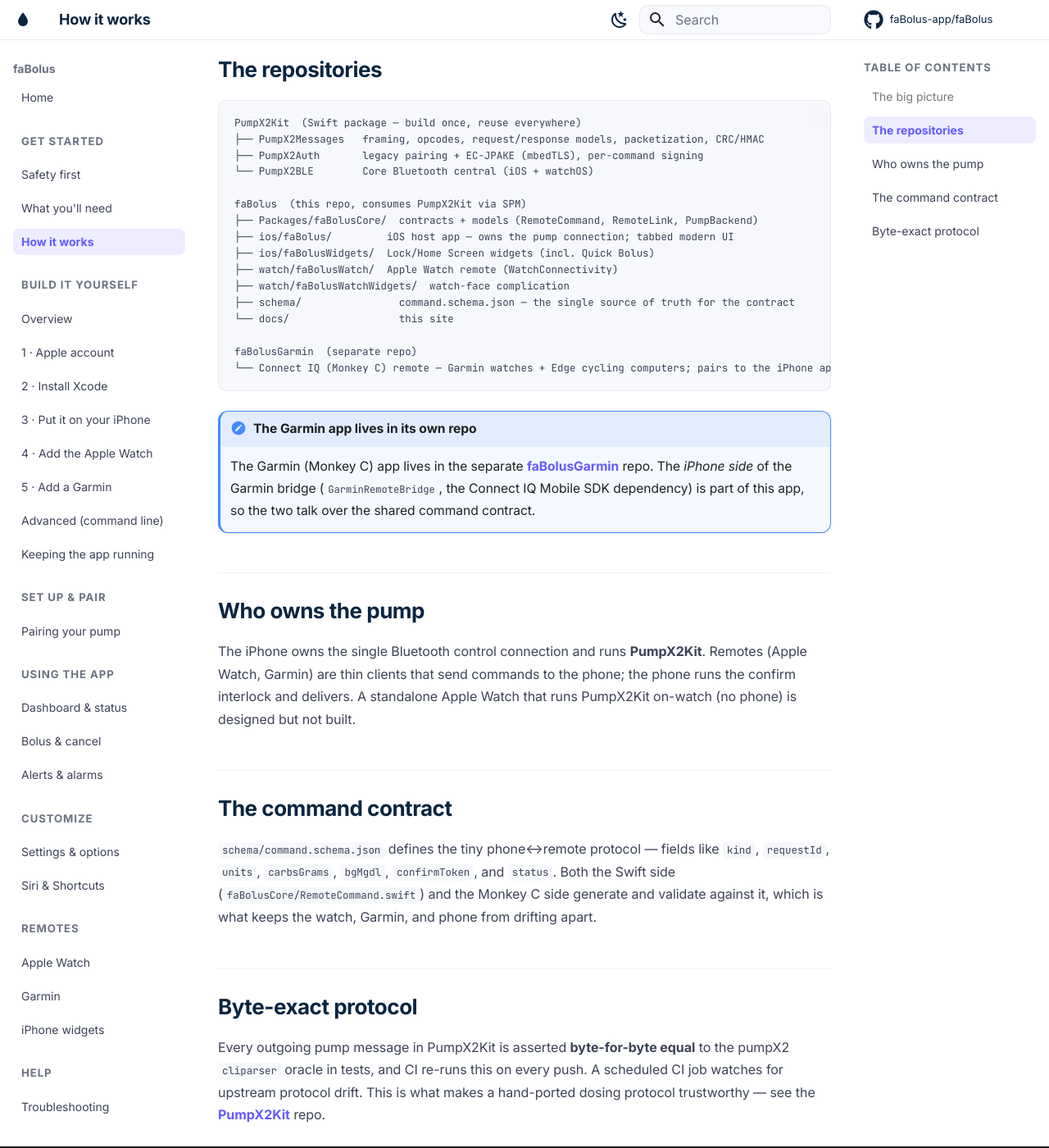
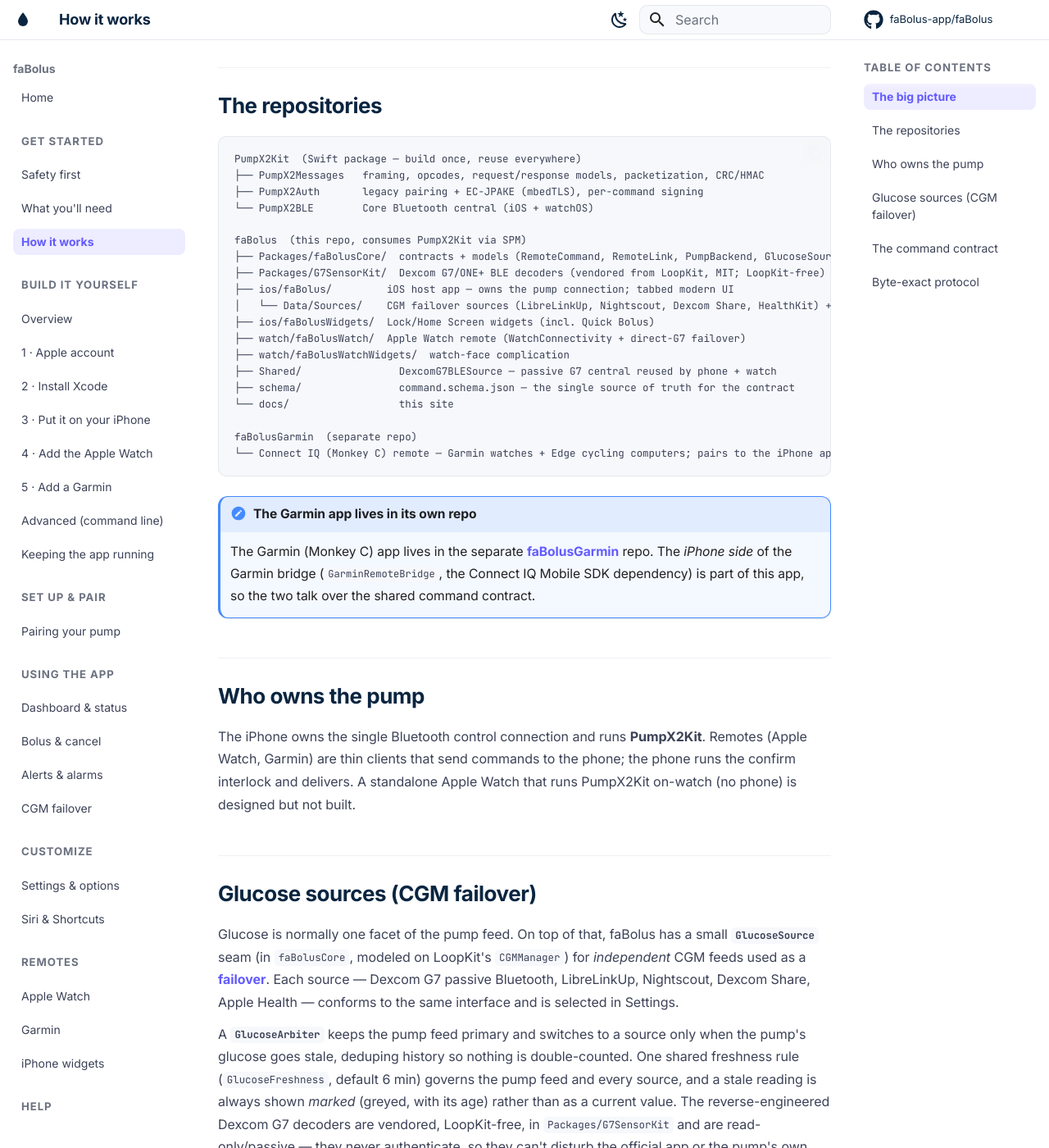
Before and after one commit to faBolus-app/faBolus, an MkDocs documentation site: the page built from docs/architecture.md, in a window 1280 px wide and 1400 px high, scrolled down 755 px. Shown: the whole window at 82% size. Built offline with MkDocs 1.6.1 and Material for MkDocs 9.7.7, drawn with Linux system fonts in a browser that asks for light colours; comment, search, counter and statistics services are not loaded; some of the changed text lies outside the part shown.

Commit message:
docs: document CGM failover (feature + architecture + README)
- New docs/operate/cgm-failover.md (per-sensor feeds, setup, staleness) + nav.
- architecture.md: GlucoseSource seam, diagram + repo-tree updates.
- index.md: failover card; staleness wording (shown marked, not hidden).
- README: feature summary, supported CGMs, layout (G7SensorKit, Sources, Shared).

Co-Authored-By: Claude Opus 4.8 <noreply@anthropic.com>

````diff
--- a/docs/architecture.md
+++ b/docs/architecture.md
@@ -12,16 +12,23 @@ runs the safety interlocks, and does the actual delivery.
 ```mermaid
 flowchart LR
     Pump[("Insulin pump\n(currently Tandem t:slim X2 / Mobi)")]
+    CGM[("CGM\n(optional direct failover)")]
     Phone["iPhone app\n(owns BLE, runs PumpX2Kit,\nconfirms every bolus)"]
     Watch["Apple Watch\nremote"]
     Garmin["Garmin\nwatch / Edge remote"]
     Widgets["Lock/Home\nwidgets + Siri"]
 
     Pump <-->|Bluetooth · signed| Phone
+    CGM -.->|failover: direct BLE / cloud| Phone
+    CGM -.->|failover: direct BLE| Watch
     Watch <-->|WatchConnectivity| Phone
     Garmin <-->|Connect IQ SDK| Phone
     Phone -->|App Group snapshot| Widgets
 ```
+
+Glucose normally reaches the phone **through the pump**. An optional [CGM failover](operate/cgm-failover.md)
+feed (dotted above) is a *backup* the app uses only when the pump's glucose goes stale — never in
+place of a fresh pump reading.
 
 ## The repositories
 
@@ -32,11 +39,14 @@ PumpX2Kit  (Swift package — build once, reuse everywhere)
 └── PumpX2BLE        Core Bluetooth central (iOS + watchOS)
 
 faBolus  (this repo, consumes PumpX2Kit via SPM)
-├── Packages/faBolusCore/  contracts + models (RemoteCommand, RemoteLink, PumpBackend)
+├── Packages/faBolusCore/  contracts + models (RemoteCommand, RemoteLink, PumpBackend, GlucoseSource)
+├── Packages/G7SensorKit/  Dexcom G7/ONE+ BLE decoders (vendored from LoopKit, MIT; LoopKit-free)
 ├── ios/faBolus/         iOS host app — owns the pump connection; tabbed modern UI
+│   └── Data/Sources/    CGM failover sources (LibreLinkUp, Nightscout, Dexcom Share, HealthKit) + arbiter
 ├── ios/faBolusWidgets/  Lock/Home Screen widgets (incl. Quick Bolus)
-├── watch/faBolusWatch/  Apple Watch remote (WatchConnectivity)
+├── watch/faBolusWatch/  Apple Watch remote (WatchConnectivity + direct-G7 failover)
 ├── watch/faBolusWatchWidgets/  watch-face complication
+├── Shared/                DexcomG7BLESource — passive G7 central reused by phone + watch
 ├── schema/                command.schema.json — the single source of truth for the contract
 └── docs/                  this site
 
@@ -57,6 +67,20 @@ Watch, Garmin) are thin clients that send commands to the phone; the phone runs
 interlock and delivers. A standalone Apple Watch that runs PumpX2Kit on-watch (no phone) is
 designed but not built.
 
+## Glucose sources (CGM failover)
+
+Glucose is normally one facet of the pump feed. On top of that, faBolus has a small **`GlucoseSource`**
+seam (in `faBolusCore`, modeled on LoopKit's `CGMManager`) for *independent* CGM feeds used as a
+[failover](operate/cgm-failover.md). Each source — Dexcom G7 passive Bluetooth, LibreLinkUp,
+Nightscout, Dexcom Share, Apple Health — conforms to the same interface and is selected in Settings.
+
+A **`GlucoseArbiter`** keeps the pump feed primary and switches to a source only when the pump's
+glucose goes stale, deduping history so nothing is double-counted. One shared freshness rule
+(`GlucoseFreshness`, default 6 min) governs the pump feed and every source, and a stale reading is
+always shown *marked* (greyed, with its age) rather than as a current value. The reverse-engineered
+Dexcom G7 decoders are vendored, LoopKit-free, in `Packages/G7SensorKit` and are read-only/passive —
+they never authenticate, so they can't disturb the official app or the pump's own connection.
+
 ## The command contract
 
 `schema/command.schema.json` defines the tiny phone↔remote protocol — fields like `kind`,
--- a/mkdocs.yml
+++ b/mkdocs.yml
@@ -98,6 +98,7 @@ nav:
       - Dashboard & status: operate/status.md
       - Bolus & cancel: operate/bolus.md
       - Alerts & alarms: operate/alerts.md
+      - CGM failover: operate/cgm-failover.md
   - Customize:
       - Settings & options: customize/settings.md
       - Siri & Shortcuts: customize/shortcuts.md
````
Also changed, not shown: README.md (+14 -4 lines), docs/index.md (+11 -1 lines), docs/operate/cgm-failover.md (added, +63 -0 lines).
